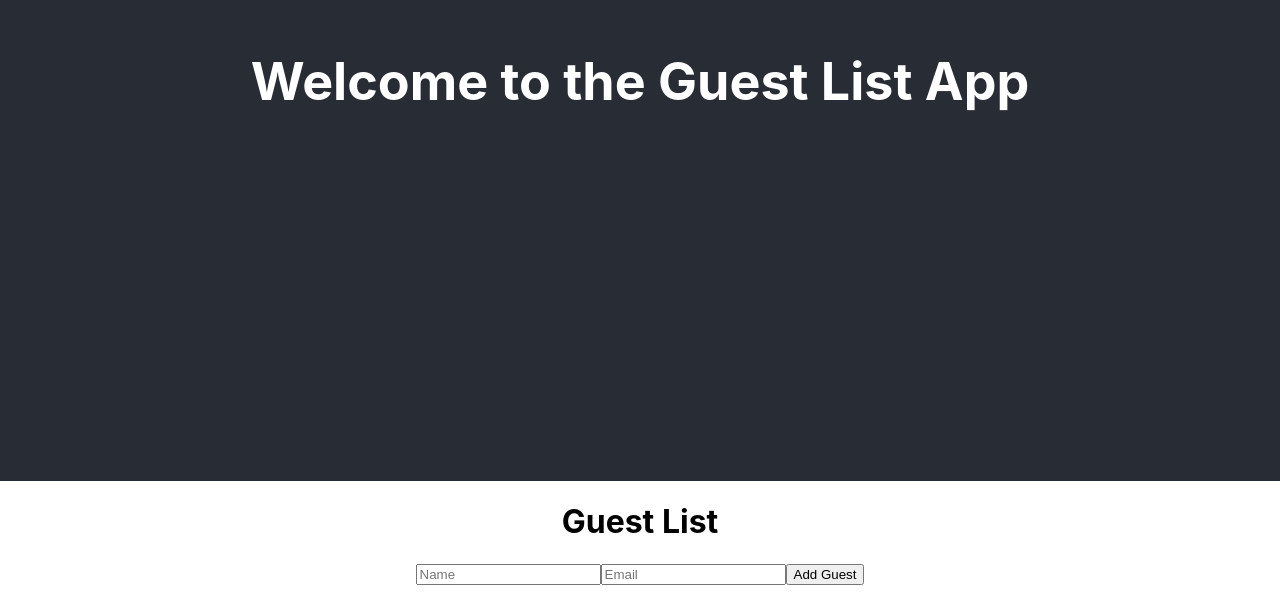
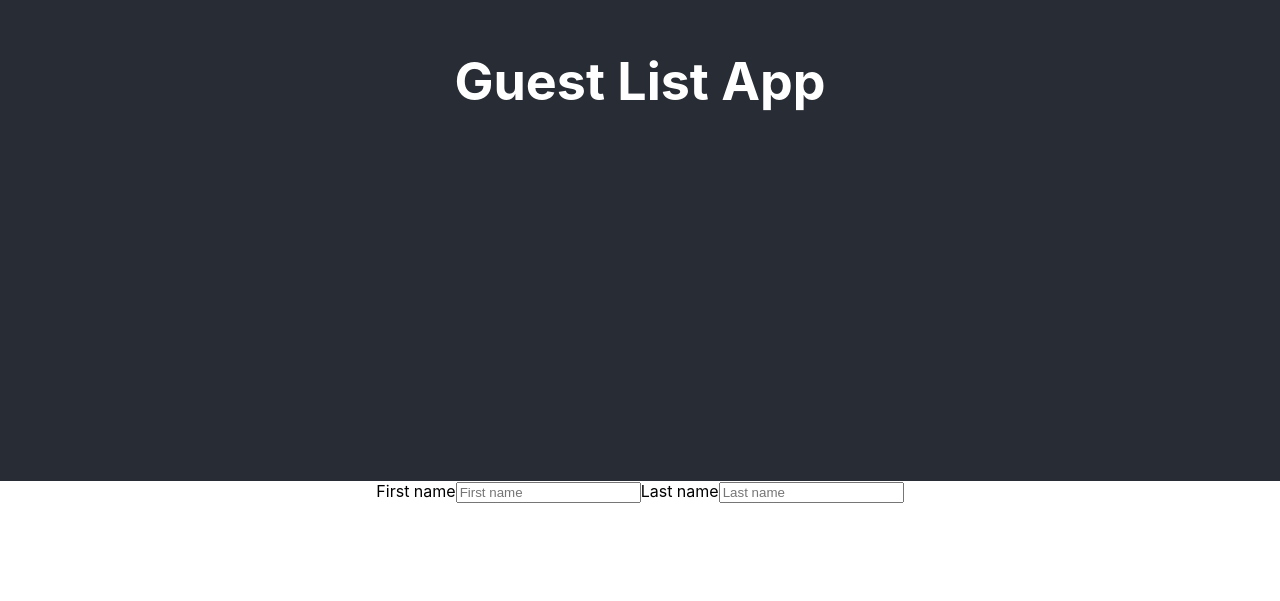
Before and after one commit to alexaldearroyo/react-guest-list, a React app: page / in a window 1280 px wide. Shown: the part 319-920 px from the top of the page. After the commit the page ends 838 px from the top, so only its background shows below. Built offline with nearby package versions, Linux system fonts and the light colour scheme; the HTML template or start-up script is replaced by a standard one.

Commit message:
Implement text boxes functionalities and add guest info display functions in GuestItem.js component

```diff
--- a/src/App.js
+++ b/src/App.js
@@ -1,12 +1,12 @@
+import './App.css';
 import React from 'react';
-import './App.css';
 import GuestList from './components/GuestList';
 
 function App() {
   return (
     <div className="App">
       <header className="App-header">
-        <h1>Welcome to the Guest List App</h1>
+        <h1>Guest List App</h1>
       </header>
       <main>
         <GuestList />
--- a/src/components/GuestForm.js
+++ b/src/components/GuestForm.js
@@ -1,34 +1,47 @@
 import React, { useState } from 'react';
 
 const GuestForm = ({ addGuest }) => {
-  const [name, setName] = useState('');
-  const [email, setEmail] = useState('');
+  const [firstName, setFirstName] = useState('');
+  const [lastName, setLastName] = useState('');
 
   const handleSubmit = (e) => {
     e.preventDefault();
-    addGuest({ name, email });
-    setName('');
-    setEmail('');
+    addGuest({ firstName, lastName });
+    setFirstName('');
+    setLastName('');
+  };
+
+  const handleKeyDown = (e) => {
+    if (e.key === 'Enter') {
+      handleSubmit(e);
+    }
   };
 
   return (
+    <div data-test-id="guest">
       <form onSubmit={handleSubmit}>
+        <label>
+          First name
           <input
-        type="text"
-        value={name}
-        onChange={(e) => setName(e.target.value)}
-        placeholder="Name"
+            value={firstName}
+            onChange={(e) => setFirstName(e.target.value)}
+            placeholder="First name"
             required
           />
+        </label>
+        <label>
+          Last name
           <input
-        type="email"
-        value={email}
-        onChange={(e) => setEmail(e.target.value)}
-        placeholder="Email"
+            value={lastName}
+            onChange={(e) => setLastName(e.target.value)}
+            placeholder="Last name"
             required
+            onKeyDown={handleKeyDown}
           />
-      <button type="submit">Add Guest</button>
+        </label>
+        <button style={{ display: 'none' }}>Add Guest</button>
       </form>
+    </div>
   );
 };
 
--- a/src/components/GuestItem.js
+++ b/src/components/GuestItem.js
@@ -1,7 +1,11 @@
 import React from 'react';
 
 const GuestItem = ({ guest }) => (
-  <li>{guest.name} ({guest.email})</li>
+  <div data-test-id="guest">
+    <li>
+      {guest.firstName} {guest.lastName}
+    </li>
+  </div>
 );
 
 export default GuestItem;
--- a/src/components/GuestList.js
+++ b/src/components/GuestList.js
@@ -6,19 +6,18 @@ const GuestList = () => {
   const [guests, setGuests] = useState([]);
 
   const addGuest = (guest) => {
-    setGuests([...guests, guest]);
+    setGuests([...guests, { ...guest, id: guests.length }]);
   };
 
   return (
-    <div>
-      <h1>Guest List</h1>
+    <>
       <GuestForm addGuest={addGuest} />
       <ul>
-        {guests.map((guest, index) => (
-          <GuestItem key={index} guest={guest} />
+        {guests.map((guest) => (
+          <GuestItem key={`guest-${guest.id}`} guest={guest} />
         ))}
       </ul>
-    </div>
+    </>
   );
 };
 
```
Also changed, not shown: temp_codescript.txt (added). Lines whose indentation alone changed are shown as unchanged.
